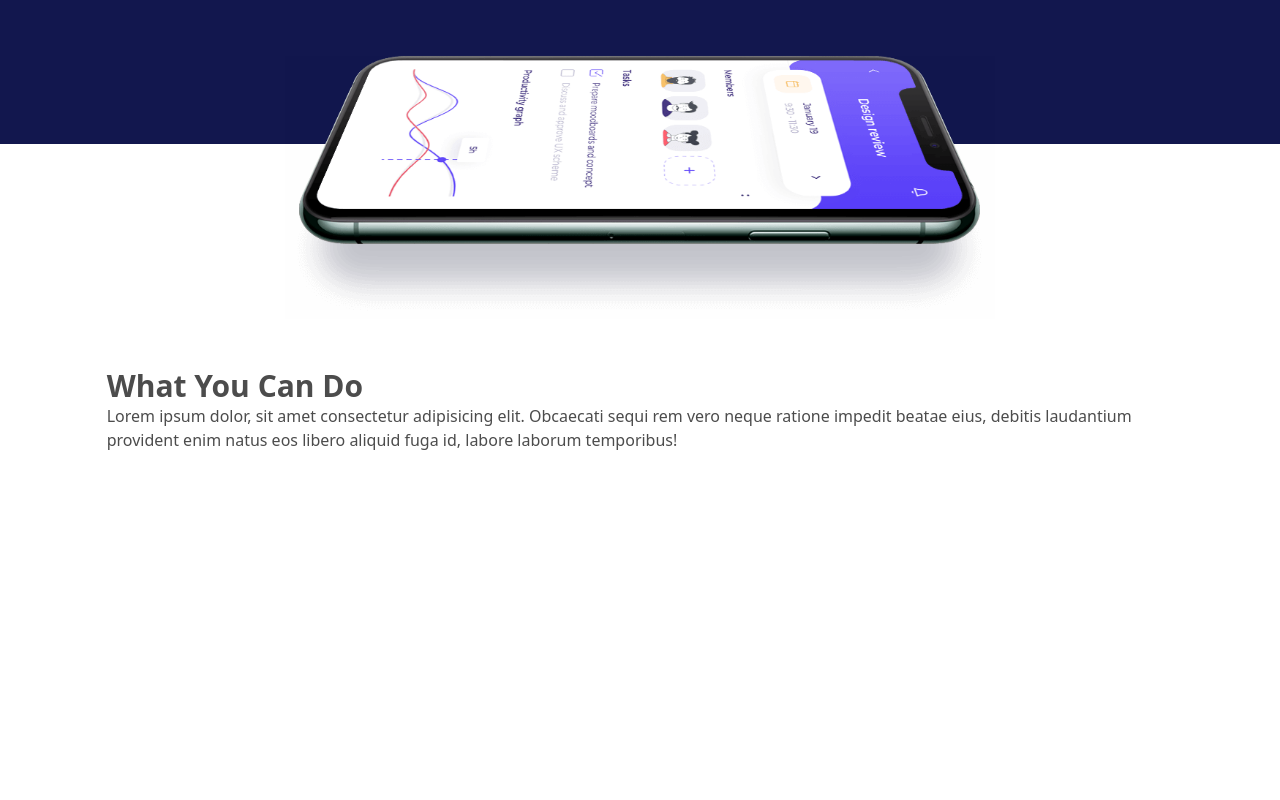
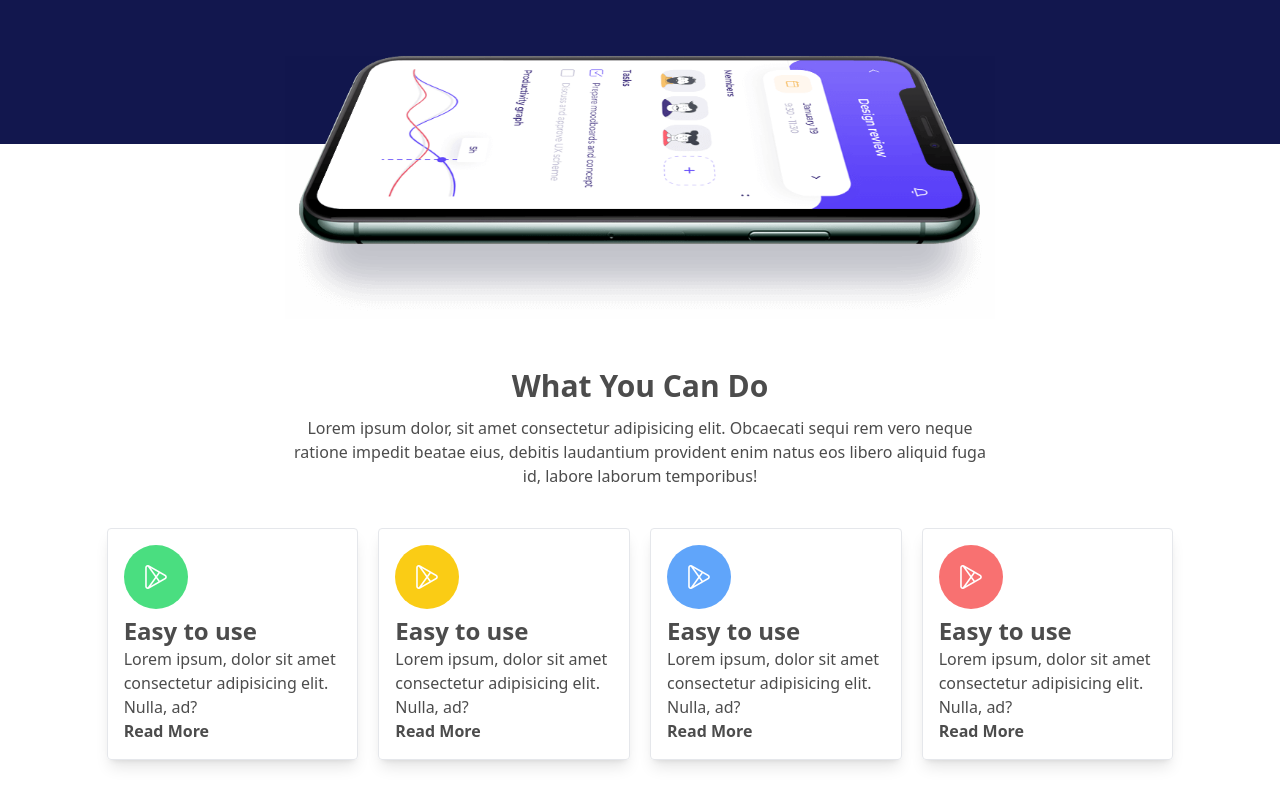
Before and after one commit to shahin-hossain-dev/appie-tailwind, a plain HTML site: page index.html in a window 1280 px wide. Shown: the part 416-1216 px from the top of the page. Before the commit the page ends 868 px from the top, so only its background shows below. Drawn offline with nearby package versions, Linux system fonts and the light colour scheme.

Commit message:
what can you do section added

```diff
--- a/index.html
+++ b/index.html
@@ -50,13 +50,51 @@
         </section>
     </header>
     <main class="w-11/12 md:w-10/12 mx-auto">
+        <!--  -->
         <section class="mt-28 md:mt-56">
-            <h2 class="text-2xl md:text-3xl font-bold text-[#4C4C4C]">What You Can Do</h2>
-            <p class="text-[#4C4C4C]">Lorem ipsum dolor, sit amet consectetur adipisicing elit. Obcaecati sequi rem vero
-                neque ratione impedit
-                beatae eius, debitis laudantium provident enim natus eos libero aliquid fuga id, labore laborum
-                temporibus!</p>
+            <div class="md:w-8/12 mx-auto text-center space-y-3">
+                <h2 class="text-2xl md:text-3xl font-bold text-[#4C4C4C]">What You Can Do</h2>
+                <p class="text-[#4C4C4C]">Lorem ipsum dolor, sit amet consectetur adipisicing elit. Obcaecati sequi rem
+                    vero neque ratione impedit beatae eius, debitis laudantium provident enim natus eos libero aliquid
+                    fuga id, labore laborum temporibus!</p>
+            </div>
+            <!-- grid-card -->
+            <div class="grid grid-cols-1 md:grid-cols-4 gap-5 my-10">
+                <div class="p-4 border rounded shadow-lg">
+                    <div class="bg-[#4ADE80] p-5 rounded-full inline-block">
+                        <img src="./assets/play-store.png" alt="">
+                    </div>
+                    <h3 class="text-2xl font-bold text-[#4C4C4C]">Easy to use</h3>
+                    <p class="text-[#4C4C4C]">Lorem ipsum, dolor sit amet consectetur adipisicing elit. Nulla, ad?</p>
+                    <button class="font-semibold text-[#4C4C4C]">Read More</button>
+                </div>
+                <div class="p-4 border rounded shadow-lg">
+                    <div class="bg-[#FACC15] p-5 rounded-full inline-block">
+                        <img src="./assets/play-store.png" alt="">
+                    </div>
+                    <h3 class="text-2xl font-bold text-[#4C4C4C]">Easy to use</h3>
+                    <p class="text-[#4C4C4C]">Lorem ipsum, dolor sit amet consectetur adipisicing elit. Nulla, ad?</p>
+                    <button class="font-semibold text-[#4C4C4C]">Read More</button>
+                </div>
+                <div class="p-4 border rounded shadow-lg">
+                    <div class="bg-[#60A5FA] p-5 rounded-full inline-block">
+                        <img src="./assets/play-store.png" alt="">
+                    </div>
+                    <h3 class="text-2xl font-bold text-[#4C4C4C]">Easy to use</h3>
+                    <p class="text-[#4C4C4C]">Lorem ipsum, dolor sit amet consectetur adipisicing elit. Nulla, ad?</p>
+                    <button class="font-semibold text-[#4C4C4C]">Read More</button>
+                </div>
+                <div class="p-4 border rounded shadow-lg">
+                    <div class="bg-[#F87171] p-5 rounded-full inline-block">
+                        <img src="./assets/play-store.png" alt="">
+                    </div>
+                    <h3 class="text-2xl font-bold text-[#4C4C4C]">Easy to use</h3>
+                    <p class="text-[#4C4C4C]">Lorem ipsum, dolor sit amet consectetur adipisicing elit. Nulla, ad?</p>
+                    <button class="font-semibold text-[#4C4C4C]">Read More</button>
+                </div>
+            </div>
         </section>
+
     </main>
     <footer></footer>
 </body>
```
